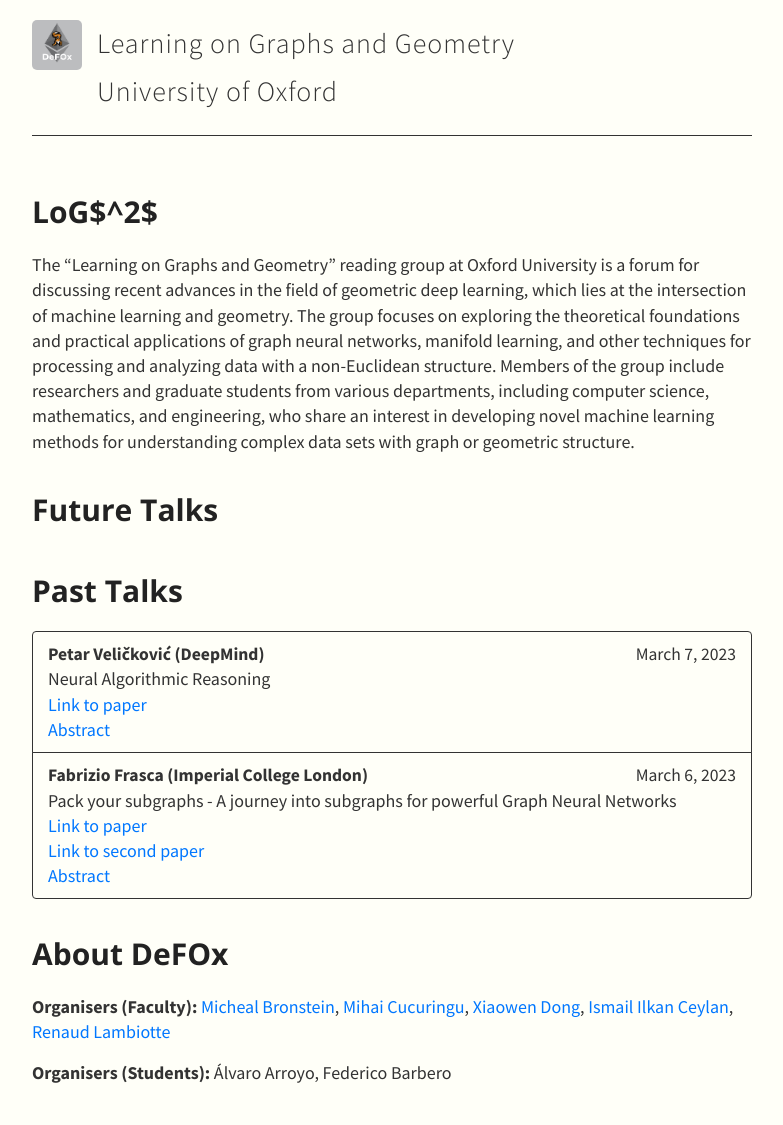
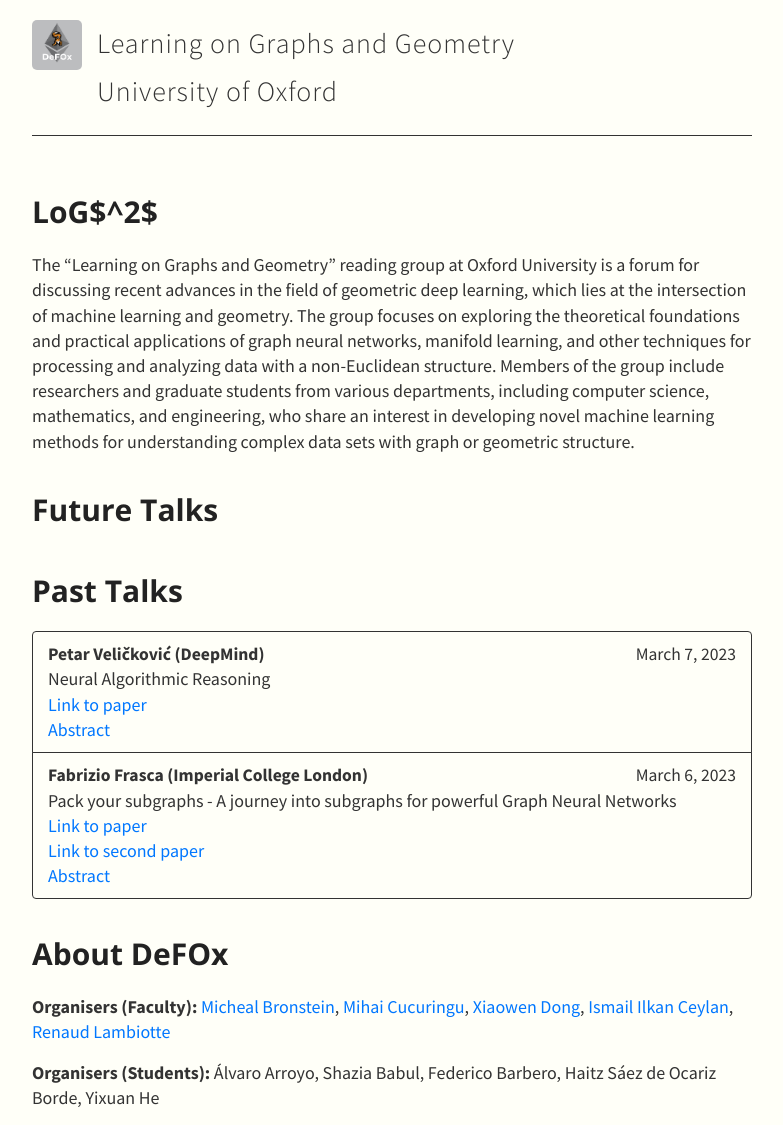
Before and after one commit to AlvaroArroyo/logox.github.io, a Jekyll site: the page built from index.md, in a window 1280 px wide. Shown: the whole page, without its empty margins (248-1031 px from the left). Built offline with Jekyll 4.4.1, drawn with Linux system fonts in a browser that asks for light colours; nearby versions of some CDN libraries; our own code applies the rules of GitHub Pages for plain Markdown files; before the commit the page ends 1100 px from its top, so only the background shows below that.

Commit message:
Update index.md

```diff
--- a/index.md
+++ b/index.md
@@ -66,4 +66,4 @@ The "Learning on Graphs and Geometry" reading group at Oxford University is a fo
 
 **Organisers (Faculty):** <a href="https://www.cs.ox.ac.uk/people/michael.bronstein/">Micheal Bronstein</a>, <a href="https://www.stats.ox.ac.uk/~cucuring/">Mihai Cucuringu</a>, <a href="https://web.media.mit.edu/~xdong/">Xiaowen Dong</a>, <a href="https://www.cs.ox.ac.uk/people/ismaililkan.ceylan/">Ismail Ilkan Ceylan</a>, <a href="https://www.cs.ox.ac.uk/people/ismaililkan.ceylan/"><a href="https://www.maths.ox.ac.uk/people/renaud.lambiotte">Renaud Lambiotte</a>
 
-**Organisers (Students):** Álvaro Arroyo, Federico Barbero
+**Organisers (Students):** Álvaro Arroyo, Shazia Babul, Federico Barbero, Haitz Sáez de Ocariz Borde, Yixuan He
```
